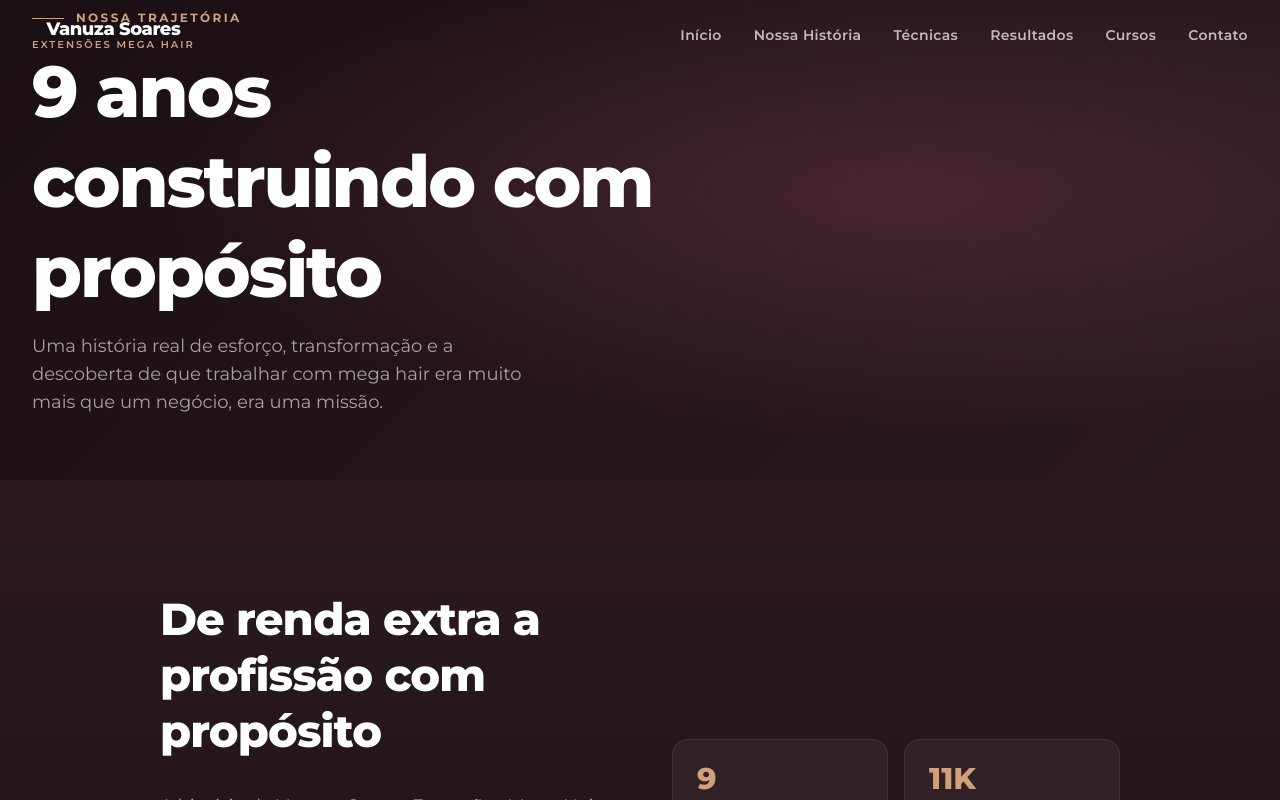
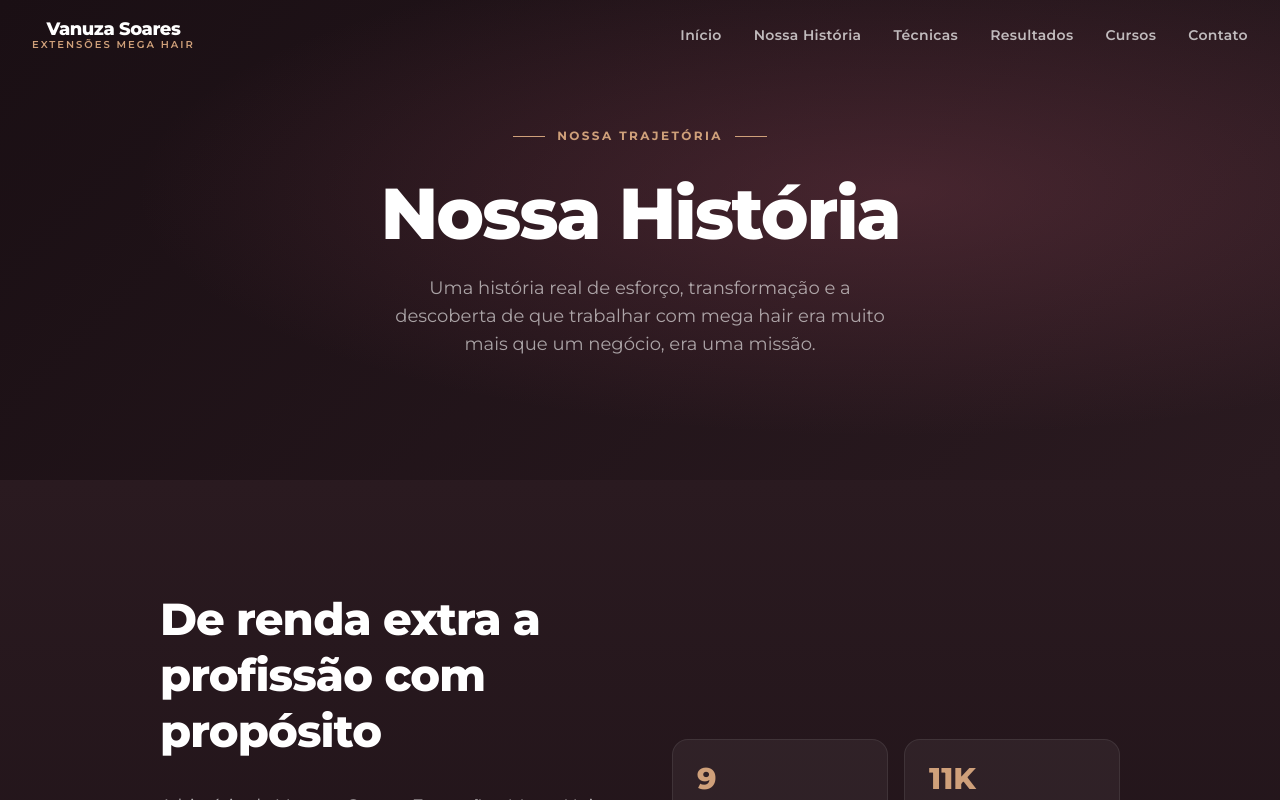
Before and after one commit to wagnersilvausa/VanuzaSoaresExtensoes, a Next.js app: page /nossa-historia in a window 1280 px wide. Shown: the top 800 px of the page. Built offline with nearby package versions, Linux system fonts and the light colour scheme.

Commit message:
Fix: padronizar posição vertical do hero em todas as páginas internas

```diff
--- a/app/contato/page.tsx
+++ b/app/contato/page.tsx
@@ -14,14 +14,14 @@ export default function Contato() {
 
       {/* Hero */}
       <section
-        className="relative min-h-[50vh] sm:min-h-[60vh] flex items-end pb-12 sm:pb-16 overflow-hidden"
+        className="relative min-h-[50vh] sm:min-h-[60vh] flex items-start overflow-hidden"
         style={{ background: 'linear-gradient(135deg, #1a0f14 0%, #2a1a20 100%)' }}
       >
         <div
           className="absolute inset-0 pointer-events-none"
           style={{ background: 'radial-gradient(ellipse at 50% 60%, rgba(152,73,92,0.25) 0%, transparent 60%)' }}
         />
-        <div className="relative max-w-4xl mx-auto px-5 sm:px-8 text-center w-full">
+        <div className="relative max-w-4xl mx-auto px-5 sm:px-8 text-center w-full pt-28 sm:pt-32 pb-12 sm:pb-16">
           <div className="flex items-center justify-center gap-3 mb-6">
             <div className="h-px w-8" style={{ background: 'var(--gold)' }} />
             <p className="text-xs font-bold uppercase tracking-[0.2em]" style={{ color: 'var(--gold)' }}>
--- a/app/cursos/page.tsx
+++ b/app/cursos/page.tsx
@@ -55,14 +55,14 @@ export default function Cursos() {
 
       {/* Hero */}
       <section
-        className="relative py-24 sm:py-32 overflow-hidden"
+        className="relative min-h-[50vh] sm:min-h-[60vh] flex items-start overflow-hidden"
         style={{ background: 'linear-gradient(135deg, #1a0f14 0%, #2a1a20 100%)' }}
       >
         <div
           className="absolute inset-0 pointer-events-none"
           style={{ background: 'radial-gradient(ellipse at 70% 40%, rgba(152,73,92,0.3) 0%, transparent 60%)' }}
         />
-        <div className="relative max-w-4xl mx-auto px-5 sm:px-8 text-center">
+        <div className="relative max-w-4xl mx-auto px-5 sm:px-8 text-center w-full pt-28 sm:pt-32 pb-12 sm:pb-16">
           <div className="flex items-center justify-center gap-3 mb-6">
             <div className="h-px w-8" style={{ background: 'var(--gold)' }} />
             <p className="text-xs font-bold uppercase tracking-[0.2em]" style={{ color: 'var(--gold)' }}>
--- a/app/nossa-historia/page.tsx
+++ b/app/nossa-historia/page.tsx
@@ -22,32 +22,31 @@ export default function NossaHistoria() {
 
       {/* Hero */}
       <section
-        className="relative min-h-[60vh] flex items-end pb-16 overflow-hidden"
+        className="relative min-h-[50vh] sm:min-h-[60vh] flex items-start overflow-hidden"
         style={{ background: 'linear-gradient(135deg, #1a0f14 0%, #2a1a20 100%)' }}
       >
         <div
           className="absolute inset-0 pointer-events-none"
           style={{ background: 'radial-gradient(ellipse at 70% 40%, rgba(152,73,92,0.3) 0%, transparent 60%)' }}
         />
-        <div className="relative max-w-7xl mx-auto px-5 sm:px-8 w-full">
-          <div className="max-w-2xl">
-            <div className="flex items-center gap-3 mb-5">
+        <div className="relative max-w-4xl mx-auto px-5 sm:px-8 text-center w-full pt-28 sm:pt-32 pb-12 sm:pb-16">
+          <div className="flex items-center justify-center gap-3 mb-6">
             <div className="h-px w-8" style={{ background: 'var(--gold)' }} />
             <p className="text-xs font-bold uppercase tracking-[0.2em]" style={{ color: 'var(--gold)' }}>
               Nossa Trajetória
             </p>
+            <div className="h-px w-8" style={{ background: 'var(--gold)' }} />
           </div>
           <h1
             className="font-extrabold text-white leading-tight mb-4"
             style={{ fontSize: 'clamp(2.5rem, 6vw, 4.5rem)', letterSpacing: '-0.03em' }}
           >
-              9 anos construindo com propósito
+            Nossa História
           </h1>
-            <p className="text-white/60 text-lg max-w-lg">
+          <p className="text-white/60 text-lg max-w-lg mx-auto">
             Uma história real de esforço, transformação e a descoberta de que trabalhar com mega hair
             era muito mais que um negócio, era uma missão.
           </p>
-          </div>
         </div>
       </section>
 
--- a/app/resultados/page.tsx
+++ b/app/resultados/page.tsx
@@ -24,14 +24,14 @@ export default function Resultados() {
 
       {/* Hero */}
       <section
-        className="relative min-h-[50vh] sm:min-h-[60vh] flex items-end pb-12 sm:pb-16 overflow-hidden"
+        className="relative min-h-[50vh] sm:min-h-[60vh] flex items-start overflow-hidden"
         style={{ background: 'linear-gradient(135deg, #1a0f14 0%, #2a1a20 100%)' }}
       >
         <div
           className="absolute inset-0 pointer-events-none"
           style={{ background: 'radial-gradient(ellipse at 60% 50%, rgba(152,73,92,0.25) 0%, transparent 60%)' }}
         />
-        <div className="relative max-w-4xl mx-auto px-5 sm:px-8 text-center w-full">
+        <div className="relative max-w-4xl mx-auto px-5 sm:px-8 text-center w-full pt-28 sm:pt-32 pb-12 sm:pb-16">
           <div className="flex items-center justify-center gap-3 mb-6">
             <div className="h-px w-8" style={{ background: 'var(--gold)' }} />
             <p className="text-xs font-bold uppercase tracking-[0.2em]" style={{ color: 'var(--gold)' }}>
--- a/app/tecnicas/page.tsx
+++ b/app/tecnicas/page.tsx
@@ -78,14 +78,14 @@ export default function Tecnicas() {
 
       {/* Hero */}
       <section
-        className="relative min-h-[50vh] sm:min-h-[60vh] flex items-end pb-12 sm:pb-16 overflow-hidden"
+        className="relative min-h-[50vh] sm:min-h-[60vh] flex items-start overflow-hidden"
         style={{ background: 'linear-gradient(135deg, #1a0f14 0%, #2a1a20 100%)' }}
       >
         <div
           className="absolute inset-0 pointer-events-none"
           style={{ background: 'radial-gradient(ellipse at 30% 60%, rgba(152,73,92,0.25) 0%, transparent 60%)' }}
         />
-        <div className="relative max-w-4xl mx-auto px-5 sm:px-8 text-center w-full">
+        <div className="relative max-w-4xl mx-auto px-5 sm:px-8 text-center w-full pt-28 sm:pt-32 pb-12 sm:pb-16">
           <div className="flex items-center justify-center gap-3 mb-6">
             <div className="h-px w-8" style={{ background: 'var(--gold)' }} />
             <p className="text-xs font-bold uppercase tracking-[0.2em]" style={{ color: 'var(--gold)' }}>
```
Lines whose indentation alone changed are shown as unchanged.
